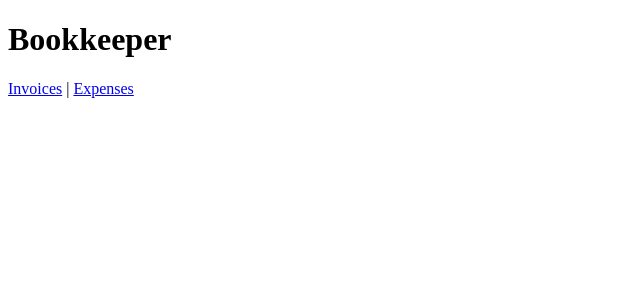
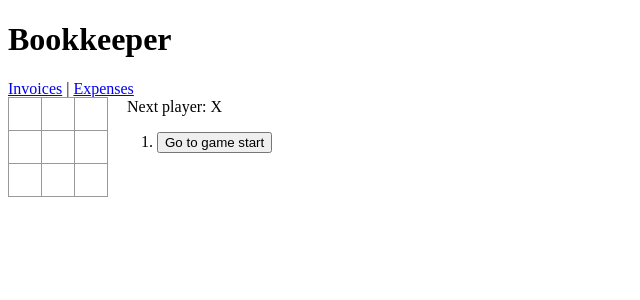
Before and after one commit to lan-he/lanhe-blog, a React (Create React App) app: page / in a window 1280 px wide. Shown: the top 300 px of the page, without its empty margins (0-640 px from the left). Built offline with nearby package versions, Linux system fonts and the light colour scheme.

Commit message:
完善代码

```diff
--- a/package.json
+++ b/package.json
@@ -7,6 +7,8 @@
         "@testing-library/react": "^13.3.0",
         "@testing-library/user-event": "^13.5.0",
         "antd": "^4.20.7",
+        "less": "^4.1.2",
+        "less-loader": "^11.0.0",
         "react": "^18.1.0",
         "react-dom": "^18.1.0",
         "react-router-dom": "^6.3.0",
--- a/src/index.jsx
+++ b/src/index.jsx
@@ -2,7 +2,7 @@ import ReactDOM from 'react-dom/client'
 import { BrowserRouter, Routes, Route } from 'react-router-dom'
 import App from './App'
 import Expenses from './views/home.js'
-import Invoices from './views/tic-tac-toe.js'
+import Invoices from './views/tic-tac-toe.jsx'
 
 const root = ReactDOM.createRoot(document.getElementById('root'))
 root.render(
@@ -11,6 +11,7 @@ root.render(
             <Route path="/" element={<App />}>
                 <Route path="home" element={<Expenses />} />
                 <Route path="about" element={<Invoices />} />
+                <Route index element={<Invoices />} />
                 <Route
                     path="*"
                     element={
```
Also changed, not shown: src/views/tic-tac-toe.jsx (renamed from src/views/tic-tac-toe.js), 2 other files (tests, documents, lock files or other folders).
